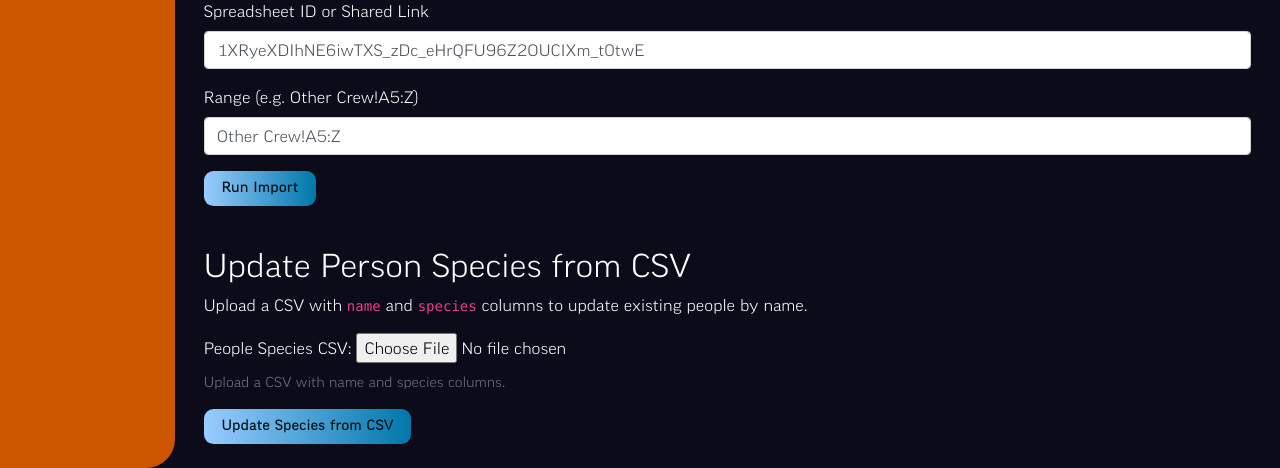
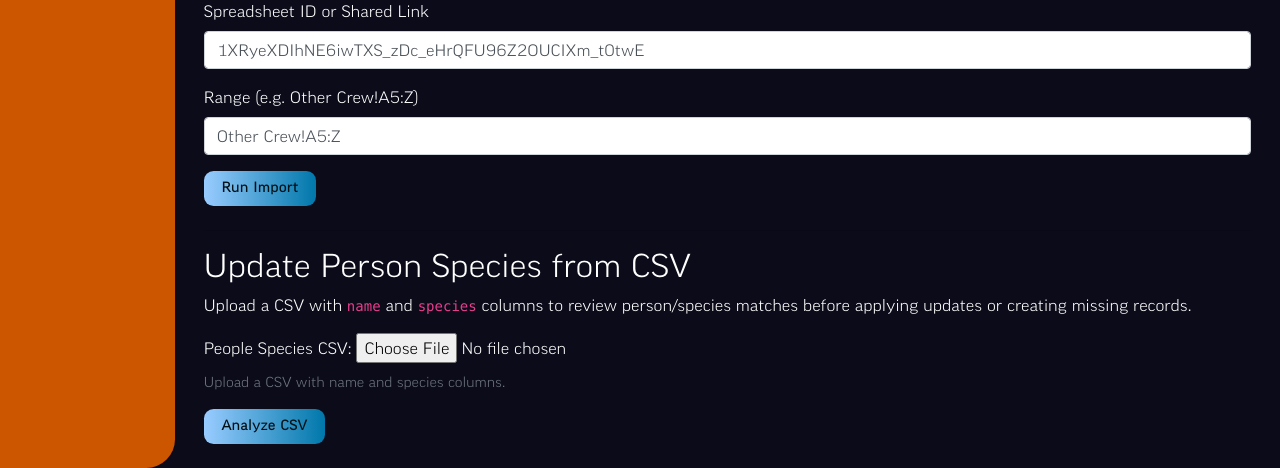
Before and after one commit to RevCivic/CataclysmApp, a Django app: page /adminflow/people/ in a window 1280 px wide. Shown: the part 706-1174 px from the top of the page. Run offline with Django 4.2, Linux system fonts and the light colour scheme; the visitor is signed in with stand-in values (Sample User, id 1); some libraries are stand-ins or nearby versions.

Commit message:
Add reviewed people/species CSV flow
Agent-Logs-Url: https://github.com/RevCivic/CataclysmApp/sessions/0c2723f8-bbbb-4e02-a921-2c9816758e5c

Co-authored-by: RevCivic <22403423+RevCivic@users.noreply.github.com>

```diff
--- a/cataclysm/adminflow/templates/adminflow/adminflow.html
+++ b/cataclysm/adminflow/templates/adminflow/adminflow.html
@@ -103,7 +103,7 @@
 <hr class="lcars-divider mt-4">
 
 <h2 class="mt-3">Update Person Species from CSV</h2>
-<p>Upload a CSV with <code>name</code> and <code>species</code> columns to update existing people by name.</p>
+<p>Upload a CSV with <code>name</code> and <code>species</code> columns to review person/species matches before applying updates or creating missing records.</p>
 <form method="post" action="{% url 'adminflow:people_species_upload' %}" enctype="multipart/form-data">
   {% csrf_token %}
   <div class="form-group">
@@ -116,9 +116,79 @@
       <div class="text-danger">{{ error }}</div>
     {% endfor %}
   </div>
-  <button type="submit" class="btn btn-primary lcars-btn"
-          onclick="return confirm('This will update species on matching Person records. Continue?')">
-    Update Species from CSV
+  <button type="submit" class="btn btn-primary lcars-btn">
+    Analyze CSV
   </button>
 </form>
+
+{% if review_rows %}
+  <hr class="lcars-divider mt-4">
+
+  <h3 class="mt-3">CSV Review</h3>
+  <p>Review each row below, then choose any missing species or people that should be created before the update runs.</p>
+
+  <div style="overflow-x:auto;">
+    <table class="sci-fi-list" style="width:100%;">
+      <thead>
+        <tr>
+          <th>Row</th>
+          <th>Name</th>
+          <th>Species</th>
+          <th>Status</th>
+          <th>Notes</th>
+        </tr>
+      </thead>
+      <tbody>
+        {% for row in review_rows %}
+          <tr>
+            <td>{{ row.row_number }}</td>
+            <td>{{ row.person_name|default:"—" }}</td>
+            <td>{{ row.species_name|default:"—" }}</td>
+            <td>{{ row.status }}</td>
+            <td>{{ row.note }}</td>
+          </tr>
+        {% endfor %}
+      </tbody>
+    </table>
+  </div>
+
+  <p class="mt-3">
+    Ready: <strong>{{ summary.ready }}</strong> ·
+    Unchanged: <strong>{{ summary.unchanged }}</strong> ·
+    Missing People: <strong>{{ summary.missing_people }}</strong> ·
+    Missing Species: <strong>{{ summary.missing_species }}</strong> ·
+    Blocked/Invalid: <strong>{{ summary.ambiguous|add:summary.invalid }}</strong>
+  </p>
+
+  <form method="post" action="{% url 'adminflow:people_species_apply' %}">
+    {% csrf_token %}
+
+    {% if missing_species %}
+      <h4 class="mt-3">Missing Species</h4>
+      <p>Select any species that should be created now.</p>
+      {% for species_name in missing_species %}
+        <div class="form-check">
+          <input class="form-check-input" type="checkbox" name="create_species" value="{{ species_name }}" id="create-species-{{ forloop.counter }}" checked>
+          <label class="form-check-label" for="create-species-{{ forloop.counter }}">{{ species_name }}</label>
+        </div>
+      {% endfor %}
+    {% endif %}
+
+    {% if missing_people %}
+      <h4 class="mt-4">Missing People</h4>
+      <p>Select any people that should be created now. New placeholder people are created with age <code>0</code> so they can be reviewed and completed later.</p>
+      {% for person_name in missing_people %}
+        <div class="form-check">
+          <input class="form-check-input" type="checkbox" name="create_people" value="{{ person_name }}" id="create-person-{{ forloop.counter }}" checked>
+          <label class="form-check-label" for="create-person-{{ forloop.counter }}">{{ person_name }}</label>
+        </div>
+      {% endfor %}
+    {% endif %}
+
+    <button type="submit" class="btn btn-primary lcars-btn mt-3"
+            onclick="return confirm('Apply the reviewed updates and any selected creations?')">
+      Apply Reviewed Changes
+    </button>
+  </form>
+{% endif %}
 {% endblock %}
--- a/cataclysm/adminflow/urls.py
+++ b/cataclysm/adminflow/urls.py
@@ -9,6 +9,7 @@ urlpatterns = [
     path('people/import/', views.run_import, name='run_import'),
     path('people/read-sheet/', views.read_sheet, name='read_sheet'),
     path('people/species-upload/', views.people_species_upload, name='people_species_upload'),
+    path('people/species-apply/', views.people_species_apply, name='people_species_apply'),
     path('species/', views.species_tools, name='species_tools'),
     path('species/upload/', views.species_upload, name='species_upload'),
     path('species/import/', views.species_import, name='species_import'),
--- a/cataclysm/adminflow/views.py
+++ b/cataclysm/adminflow/views.py
@@ -23,6 +23,7 @@ from species.models import Species
 
 _SPECIES_UPLOAD_HEADERS_KEY = 'adminflow_species_upload_headers'
 _SPECIES_UPLOAD_ROWS_KEY = 'adminflow_species_upload_rows'
+_PEOPLE_SPECIES_REVIEW_ROWS_KEY = 'adminflow_people_species_review_rows'
 
 # ── Duplicate-detection registry ────────────────────────────────────────────
 # Each entry: (app_label, model_name, human-readable label, name_field)
@@ -128,6 +129,174 @@ def _build_iexact_filter(field_name, values):
 
 def _non_empty_lines(value):
     return [line for line in value.splitlines() if line.strip()]
+
+
+def _clear_people_species_review(request):
+    request.session.pop(_PEOPLE_SPECIES_REVIEW_ROWS_KEY, None)
+
+
+def _people_species_matches(parsed_rows):
+    requested_people = {row['person_name'].lower() for row in parsed_rows if row['person_name']}
+    requested_species = {row['species_name'].lower() for row in parsed_rows if row['species_name']}
+
+    person_matches = {}
+    people_qs = (
+        Person.objects.filter(_build_iexact_filter('name', requested_people))
+        if requested_people else Person.objects.none()
+    )
+    for person in people_qs:
+        person_matches.setdefault(person.name.lower(), []).append(person)
+
+    species_matches = {}
+    species_qs = (
+        Species.objects.filter(_build_iexact_filter('species_name', requested_species))
+        if requested_species else Species.objects.none()
+    )
+    for species in species_qs:
+        species_matches.setdefault(species.species_name.lower(), []).append(species)
+
+    return person_matches, species_matches
+
+
+def _analyze_people_species_rows(parsed_rows):
+    person_matches, species_matches = _people_species_matches(parsed_rows)
+    review_rows = []
+    missing_people = {}
+    missing_species = {}
+    summary = {
+        'ready': 0,
+        'unchanged': 0,
+        'missing_people': 0,
+        'missing_species': 0,
+        'ambiguous': 0,
+        'invalid': 0,
+    }
+
+    for row in parsed_rows:
+        person_name = row['person_name']
+        species_name = row['species_name']
+        review_row = {
+            **row,
+            'status': '',
+            'note': '',
+            'can_create_person': False,
+            'can_create_species': False,
+        }
+
+        if not person_name or not species_name:
+            summary['invalid'] += 1
+            review_row['status'] = 'Needs data'
+            review_row['note'] = 'Name and species are required.'
+            review_rows.append(review_row)
+            continue
+
+        matching_people = person_matches.get(person_name.lower(), [])
+        matching_species = species_matches.get(species_name.lower(), [])
+
+        if len(matching_people) > 1:
+            summary['ambiguous'] += 1
+            review_row['status'] = 'Blocked'
+            review_row['note'] = f'Multiple people matched "{person_name}".'
+            review_rows.append(review_row)
+            continue
+
+        if len(matching_species) > 1:
+            summary['ambiguous'] += 1
+            review_row['status'] = 'Blocked'
+            review_row['note'] = f'Multiple species matched "{species_name}".'
+            review_rows.append(review_row)
+            continue
+
+        if not matching_people:
+            summary['missing_people'] += 1
+            review_row['status'] = 'Missing person'
+            review_row['note'] = f'No person matched "{person_name}".'
+            review_row['can_create_person'] = True
+            missing_people.setdefault(person_name.lower(), person_name)
+
+        if not matching_species:
+            summary['missing_species'] += 1
+            review_row['status'] = 'Missing species' if matching_people else 'Missing person & species'
+            review_row['note'] = (
+                f'No species matched "{species_name}".'
+                if matching_people else
+                f'No person matched "{person_name}" and no species matched "{species_name}".'
+            )
+            review_row['can_create_species'] = True
+            missing_species.setdefault(species_name.lower(), species_name)
+
+        if review_row['status']:
+            review_rows.append(review_row)
+            continue
+
+        person = matching_people[0]
+        species = matching_species[0]
+        if person.species_id == species.id:
+            summary['unchanged'] += 1
+            review_row['status'] = 'Unchanged'
+            review_row['note'] = f'{person.name} already uses {species.species_name}.'
+        else:
+            summary['ready'] += 1
+            review_row['status'] = 'Ready to update'
+            review_row['note'] = f'Will update {person.name} to {species.species_name}.'
+        review_rows.append(review_row)
+
+    return {
+        'review_rows': review_rows,
+        'missing_people': sorted(missing_people.values(), key=str.lower),
+        'missing_species': sorted(missing_species.values(), key=str.lower),
+        'summary': summary,
+    }
+
+
+def _apply_people_species_rows(parsed_rows):
+    person_matches, species_matches = _people_species_matches(parsed_rows)
+    updated = 0
+    unchanged = 0
+    skipped = 0
+    errors = []
+
+    for row in parsed_rows:
+        index = row['row_number']
+        person_name = row['person_name']
+        species_name = row['species_name']
+
+        if not person_name or not species_name:
+            skipped += 1
+            errors.append(f'Row {index}: name and species are required.')
+            continue
+
+        matching_people = person_matches.get(person_name.lower(), [])
+        if not matching_people:
+            skipped += 1
+            errors.append(f'Row {index}: person "{person_name}" was not found.')
+            continue
+        if len(matching_people) > 1:
+            skipped += 1
+            errors.append(f'Row {index}: multiple people matched "{person_name}".')
+            continue
+
+        matching_species = species_matches.get(species_name.lower(), [])
+        if not matching_species:
+            skipped += 1
+            errors.append(f'Row {index}: species "{species_name}" was not found.')
+            continue
+        if len(matching_species) > 1:
+            skipped += 1
+            errors.append(f'Row {index}: multiple species matched "{species_name}".')
+            continue
+
+        person = matching_people[0]
+        species = matching_species[0]
+        if person.species_id == species.id:
+            unchanged += 1
+            continue
+
+        person.species = species
+        person.save(update_fields=['species'])
+        updated += 1
+
+    return updated, unchanged, skipped, errors
 
 
 def find_all_duplicates():
@@ -262,6 +431,9 @@ def run_download_images(request):
 @login_required
 def people_tools(request):
     context = _people_tools_context()
+    parsed_rows = request.session.get(_PEOPLE_SPECIES_REVIEW_ROWS_KEY)
+    if parsed_rows:
+        context.update(_analyze_people_species_rows(parsed_rows))
     return render(request, 'adminflow/adminflow.html', context)
 
 
@@ -347,83 +519,109 @@ def people_species_upload(request):
             ),
         )
 
+    first_data_row = 2
     parsed_rows = []
-    requested_people = set()
-    requested_species = set()
-    first_data_row = 2
     for index, row in enumerate(rows, start=first_data_row):
         row_data = _map_row_to_dict(headers, row)
         person_name = row_data.get(name_header, '').strip()
         species_name = row_data.get(species_header, '').strip()
-        parsed_rows.append((index, person_name, species_name))
-        if person_name:
-            requested_people.add(person_name.lower())
-        if species_name:
-            requested_species.add(species_name.lower())
+        parsed_rows.append({
+            'row_number': index,
+            'person_name': person_name,
+            'species_name': species_name,
+        })
 
-    person_matches = {}
-    people_qs = (
-        Person.objects.filter(_build_iexact_filter('name', requested_people))
-        if requested_people else Person.objects.none()
-    )
-    for person in people_qs:
-        person_matches.setdefault(person.name.lower(), []).append(person)
-
-    species_matches = {}
-    species_qs = (
-        Species.objects.filter(_build_iexact_filter('species_name', requested_species))
-        if requested_species else Species.objects.none()
-    )
-    for species in species_qs:
-        species_matches.setdefault(species.species_name.lower(), []).append(species)
-
-    updated = 0
-    unchanged = 0
-    skipped = 0
-    errors = []
-
-    for index, person_name, species_name in parsed_rows:
-        if not person_name or not species_name:
-            skipped += 1
-            errors.append(f'Row {index}: name and species are required.')
-            continue
-
-        matching_people = person_matches.get(person_name.lower(), [])
-        if not matching_people:
-            skipped += 1
-            errors.append(f'Row {index}: person "{person_name}" was not found.')
-            continue
-        if len(matching_people) > 1:
-            skipped += 1
-            errors.append(f'Row {index}: multiple people matched "{person_name}".')
-            continue
-
-        matching_species = species_matches.get(species_name.lower(), [])
-        if not matching_species:
-            skipped += 1
-            errors.append(f'Row {index}: species "{species_name}" was not found.')
-            continue
-        if len(matching_species) > 1:
-            skipped += 1
-            errors.append(f'Row {index}: multiple species matched "{species_name}".')
-            continue
-
-        person = matching_people[0]
-        species = matching_species[0]
-        if person.species_id == species.id:
-            unchanged += 1
-            continue
-
-        person.species = species
-        person.save(update_fields=['species'])
-        updated += 1
+    request.session[_PEOPLE_SPECIES_REVIEW_ROWS_KEY] = parsed_rows
+    analysis = _analyze_people_species_rows(parsed_rows)
 
     return render(
         request,
         'adminflow/adminflow.html',
         _people_tools_context(
             people_species_update_messages=[
-                f'Processed people species CSV: updated {updated}, unchanged {unchanged}, skipped {skipped}.'
+                (
+                    'Analyzed people species CSV: '
+                    f'ready {analysis["summary"]["ready"]}, '
+                    f'unchanged {analysis["summary"]["unchanged"]}, '
+                    f'missing people {analysis["summary"]["missing_people"]}, '
+                    f'missing species {analysis["summary"]["missing_species"]}, '
+                    f'blocked/invalid {analysis["summary"]["ambiguous"] + analysis["summary"]["invalid"]}.'
+                )
+            ],
+            **analysis,
+        ),
+    )
+
+
+@login_required
+@require_POST
+def people_species_apply(request):
+    parsed_rows = request.session.get(_PEOPLE_SPECIES_REVIEW_ROWS_KEY)
+    if not parsed_rows:
+        return redirect('adminflow:people_tools')
+
+    analysis = _analyze_people_species_rows(parsed_rows)
+    missing_people = {name.lower(): name for name in analysis['missing_people']}
+    missing_species = {name.lower(): name for name in analysis['missing_species']}
+    selected_people = {
+        value.strip().lower()
+        for value in request.POST.getlist('create_people')
+        if value.strip()
+    }
+    selected_species = {
+        value.strip().lower()
+        for value in request.POST.getlist('create_species')
+        if value.strip()
+    }
+
+    created_people = 0
+    created_species = 0
+
+    for species_key in sorted(selected_species):
+        species_name = missing_species.get(species_key)
+        if not species_name:
+            continue
+        _species, was_created = Species.objects.get_or_create(species_name=species_name)
+        if was_created:
+            created_species += 1
+
+    for person_key in sorted(selected_people):
+        person_name = missing_people.get(person_key)
+        if not person_name:
+            continue
+
+        linked_species = None
+        species_candidates = [
+            row['species_name']
+            for row in parsed_rows
+            if row['person_name'].lower() == person_key and row['species_name']
+        ]
+        if species_candidates:
+            species_name = species_candidates[0]
+            species_matches = Species.objects.filter(species_name__iexact=species_name)
+            if species_matches.count() == 1:
+                linked_species = species_matches.first()
+
+        _person, was_created = Person.objects.get_or_create(
+            name=person_name,
+            defaults={'age': 0, 'species': linked_species},
+        )
+        if was_created:
+            created_people += 1
+
+    updated, unchanged, skipped, errors = _apply_people_species_rows(parsed_rows)
+    _clear_people_species_review(request)
+
+    return render(
+        request,
+        'adminflow/adminflow.html',
+        _people_tools_context(
+            people_species_update_messages=[
+                (
+                    'Processed reviewed people species CSV: '
+                    f'created species {created_species}, created people {created_people}, '
+                    f'updated {updated}, unchanged {unchanged}, skipped {skipped}.'
+                )
             ],
             people_species_update_errors=errors,
         ),
```
Also changed, not shown: cataclysm/adminflow/tests.py (+37 -2 lines).
